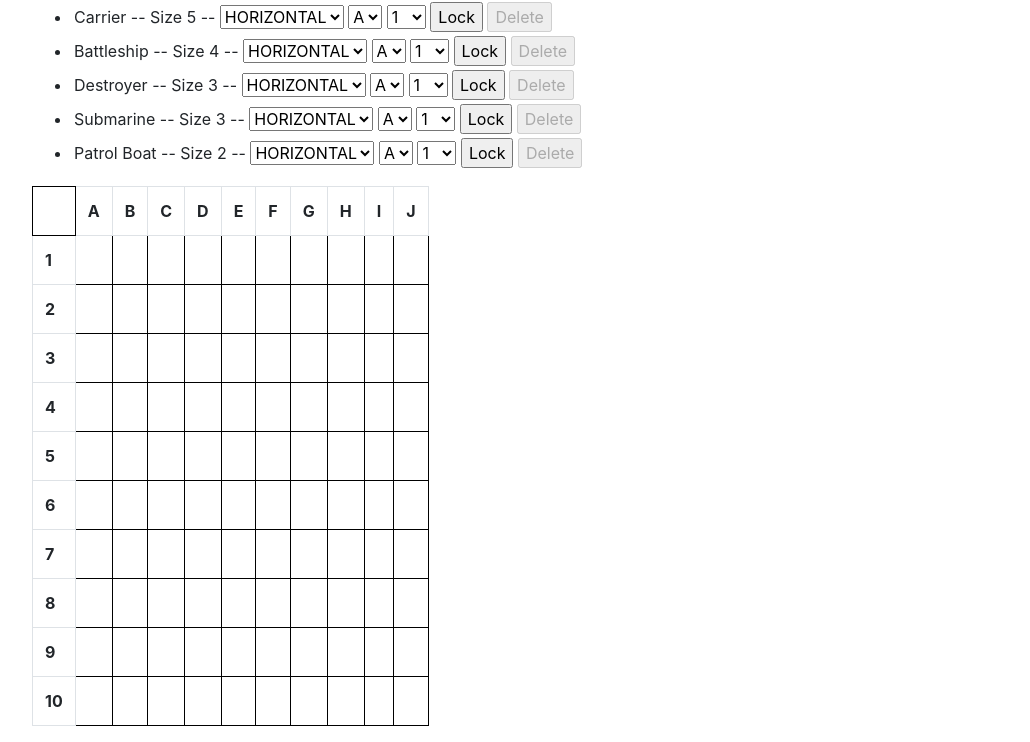
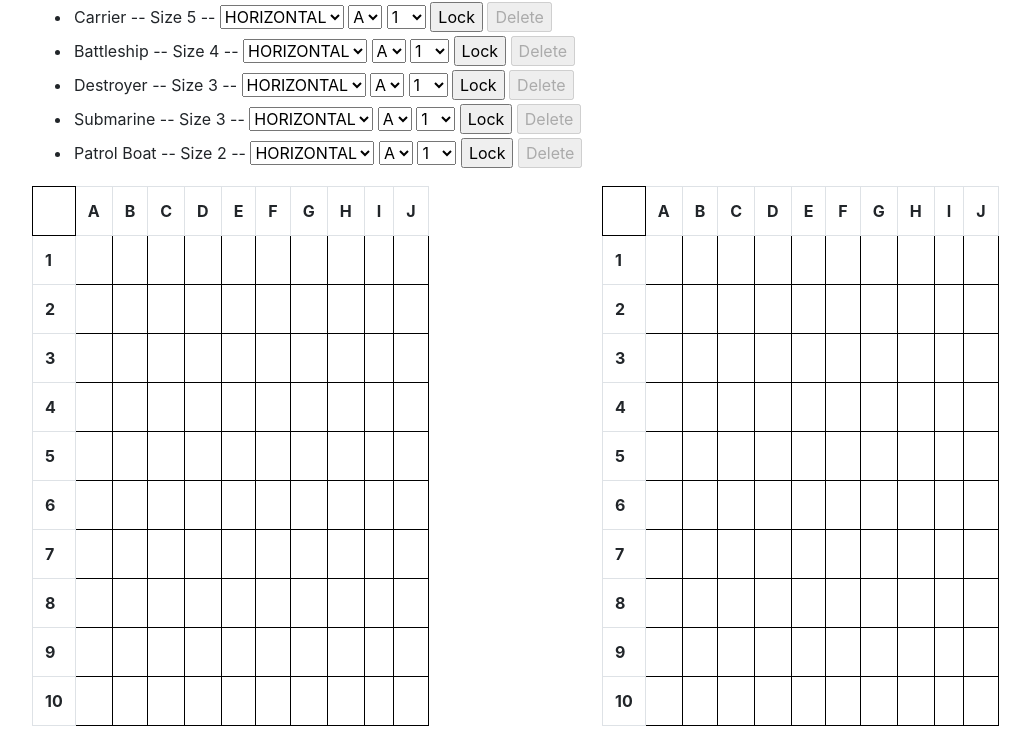
Before and after one commit to Nanishanan/battle-ship-nodejs, a website: page public/index.html in a window 1280 px wide. Shown: the part 126-868 px from the top of the page, without its empty margins (53-1083 px from the left). Drawn offline with nearby package versions, Linux system fonts and the light colour scheme; no server answers.

Commit message:
Comp Table

```diff
--- a/public/index.html
+++ b/public/index.html
@@ -8,6 +8,8 @@
 
     <body>
         <div class="container">
+            <div class="row">
+                <div class="col">
             <h1> Welcome to Battleship Game </h1>
             <br>
 
@@ -76,7 +78,10 @@
                     <input type="button" value="Delete" onclick="delete_ship('patrolboat', '2', 'pat_delete')" disabled id="pat_delete">
                 </li>
             </ul>
-
+            </div>
+            </div>
+            <div class="row">
+                <div class="col">
             <table style="width: 20%; height:20em" class="table table-bordered" id="table_battleship">
                 <tr><td> </td> <th scope="col">A</th> <th scope="col" id="B">B</th> <th scope="col">C</th> <th scope="col">D</th> <th scope="col">E</th> <th scope="col">F</th> <th scope="col">G</th> <th scope="col">H</th> <th scope="col">I</th> <th scope="col">J</th> </tr>
                 <tr><th>1</th> <td></td> <td></td> <td></td> <td></td> <td></td> <td></td> <td></td> <td></td> <td></td> <td></td> </tr>
@@ -91,6 +96,24 @@
                 <tr><th>10</th> <td></td> <td></td> <td></td> <td></td> <td></td> <td></td> <td></td> <td></td> <td></td> <td></td> </tr>
             </table>
         </div>
+        <div class="col">
+            <table style="width: 20%; height:20em" class="table table-bordered" id="table_battleship_pc">
+                <tr><td> </td> <th scope="col">A</th> <th scope="col" id="B">B</th> <th scope="col">C</th> <th scope="col">D</th> <th scope="col">E</th> <th scope="col">F</th> <th scope="col">G</th> <th scope="col">H</th> <th scope="col">I</th> <th scope="col">J</th> </tr>
+                <tr><th>1</th> <td></td> <td></td> <td></td> <td></td> <td></td> <td></td> <td></td> <td></td> <td></td> <td></td> </tr>
+                <tr><th>2</th> <td></td> <td></td> <td></td> <td></td> <td></td> <td></td> <td></td> <td></td> <td></td> <td></td> </tr>
+                <tr><th>3</th> <td></td> <td></td> <td></td> <td></td> <td></td> <td></td> <td></td> <td></td> <td></td> <td></td> </tr>
+                <tr><th>4</th> <td></td> <td></td> <td></td> <td></td> <td></td> <td></td> <td></td> <td></td> <td></td> <td></td> </tr>
+                <tr><th>5</th> <td></td> <td></td> <td></td> <td></td> <td></td> <td></td> <td></td> <td></td> <td></td> <td></td> </tr>
+                <tr><th>6</th> <td></td> <td></td> <td></td> <td></td> <td></td> <td></td> <td></td> <td></td> <td></td> <td></td> </tr>
+                <tr><th>7</th> <td></td> <td></td> <td></td> <td></td> <td></td> <td></td> <td></td> <td></td> <td></td> <td></td> </tr>
+                <tr><th>8</th> <td></td> <td></td> <td></td> <td></td> <td></td> <td></td> <td></td> <td></td> <td></td> <td></td> </tr>
+                <tr><th>9</th> <td></td> <td></td> <td></td> <td></td> <td></td> <td></td> <td></td> <td></td> <td></td> <td></td> </tr>
+                <tr><th>10</th> <td></td> <td></td> <td></td> <td></td> <td></td> <td></td> <td></td> <td></td> <td></td> <td></td> </tr>
+            </table>
+        </div>
+    </div>
+        </div>
+
 
         <script src="/socket.io/socket.io.js"></script>
         <script>
```
